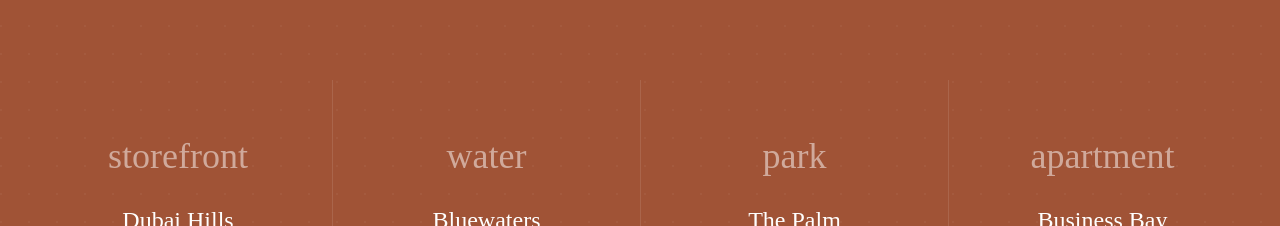
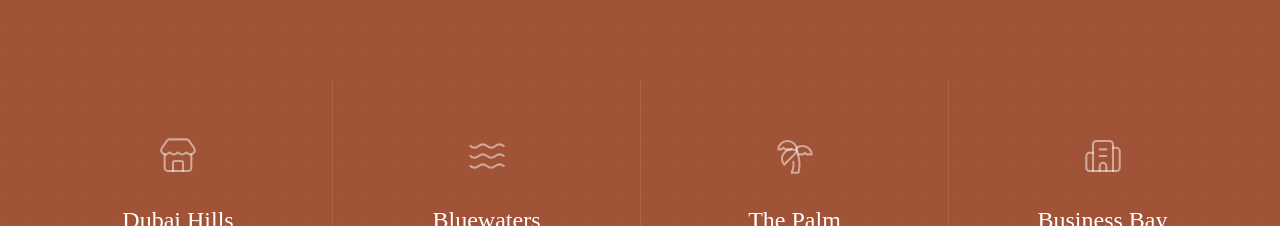
Before and after one commit to ShettyAryan/bakerist, a Next.js app: page / in a window 1280 px wide. Shown: the part 3180-3406 px from the top of the page. Built offline with nearby package versions, Linux system fonts and the light colour scheme.

Commit message:
Icons added

```diff
--- a/components/Locations.tsx
+++ b/components/Locations.tsx
@@ -1,12 +1,13 @@
 "use client";
 
 import { useReveal } from "@/lib/useReveal";
+import { Store, Waves, TreePalm, Building2 } from "lucide-react";
 
 const locations = [
-  { name: "Dubai Hills", sub: "Business Park 1", icon: "storefront" },
-  { name: "Bluewaters", sub: "The Wharf", icon: "water" },
-  { name: "The Palm", sub: "Nakheel Mall", icon: "park" },
-  { name: "Business Bay", sub: "Opus Tower", icon: "apartment" },
+  { name: "Dubai Hills", sub: "Business Park 1", Icon: Store },
+  { name: "Bluewaters", sub: "The Wharf", Icon: Waves },
+  { name: "The Palm", sub: "Nakheel Mall", Icon: TreePalm },
+  { name: "Business Bay", sub: "Opus Tower", Icon: Building2 },
 ];
 
 export default function Locations() {
@@ -38,7 +39,7 @@ export default function Locations() {
         </div>
 
         <div className="grid grid-cols-1 md:grid-cols-4 divide-y md:divide-y-0 md:divide-x divide-white/10">
-          {locations.map(({ name, sub, icon }, i) => (
+          {locations.map(({ name, sub, Icon }, i) => (
             <div
               key={name}
               className="group px-10 py-14 text-center hover:bg-white/[0.06] transition-all duration-500 reveal"
@@ -46,11 +47,11 @@ export default function Locations() {
             >
               {/* Icon */}
               <span
-                className="material-symbols-outlined block mb-7 text-4xl text-white/50
+                className="flex justify-center mb-7 text-4xl text-white/50
                            group-hover:text-white group-hover:scale-110
                            transition-all duration-500"
               >
-                {icon}
+                <Icon className="w-10 h-10" strokeWidth={1.25} />
               </span>
 
               {/* Name */}
--- a/package.json
+++ b/package.json
@@ -9,6 +9,7 @@
     "lint": "next lint"
   },
   "dependencies": {
+    "lucide-react": "^0.577.0",
     "next": "14.2.5",
     "react": "^18",
     "react-dom": "^18"
```
Also changed, not shown: 1 other file (tests, documents, lock files or other folders).
